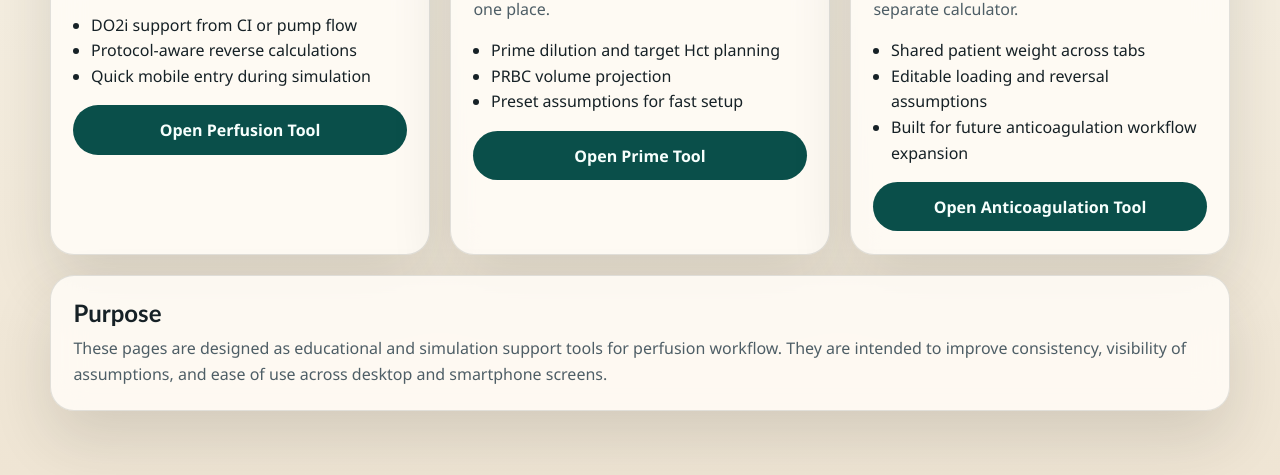
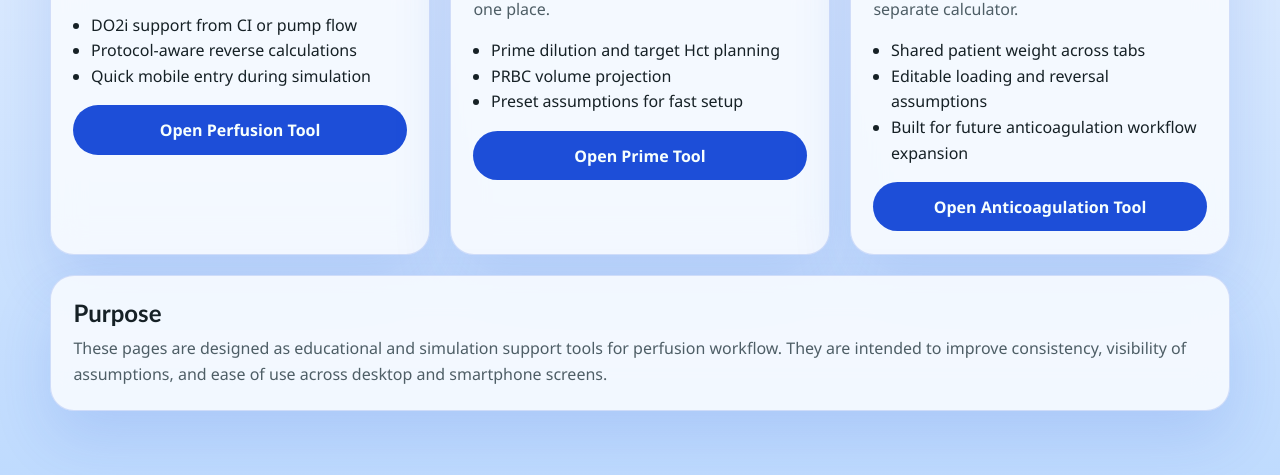
Before and after one commit to mydo650/CPB-Perfusion-Tool, a plain HTML site: page index.html in a window 1280 px wide. Shown: the part 533-1008 px from the top of the page. Drawn offline with Linux system fonts and the light colour scheme.

Commit message:
Changed front page to blue

```diff
--- a/index.html
+++ b/index.html
@@ -6,7 +6,7 @@
     <title>CPB Support Tools</title>
     <link rel="stylesheet" href="./styles.css" />
   </head>
-  <body>
+  <body class="home-page">
     <main class="app-shell site-home">
       <section class="hero hero-home">
         <p class="eyebrow">Simulation Support Tool</p>
--- a/styles.css
+++ b/styles.css
@@ -47,6 +47,13 @@ body::before {
 
 body.has-expanded-curve {
   overflow: hidden;
+}
+
+body.home-page {
+  background:
+    radial-gradient(circle at top left, rgba(37, 99, 235, 0.22), transparent 30%),
+    radial-gradient(circle at top right, rgba(14, 165, 233, 0.18), transparent 24%),
+    linear-gradient(180deg, #eff6ff 0%, #dbeafe 48%, #bfdbfe 100%);
 }
 
 .app-shell {
@@ -155,6 +162,14 @@ h1 {
 }
 
 .site-home {
+  --bg: #dbeafe;
+  --panel: rgba(248, 251, 255, 0.9);
+  --panel-strong: #f8fbff;
+  --accent: #2563eb;
+  --accent-strong: #1d4ed8;
+  --accent-soft: rgba(37, 99, 235, 0.12);
+  --line: rgba(29, 78, 216, 0.16);
+  --shadow: 0 28px 60px rgba(29, 78, 216, 0.14);
   padding-bottom: 4rem;
 }
 
```
